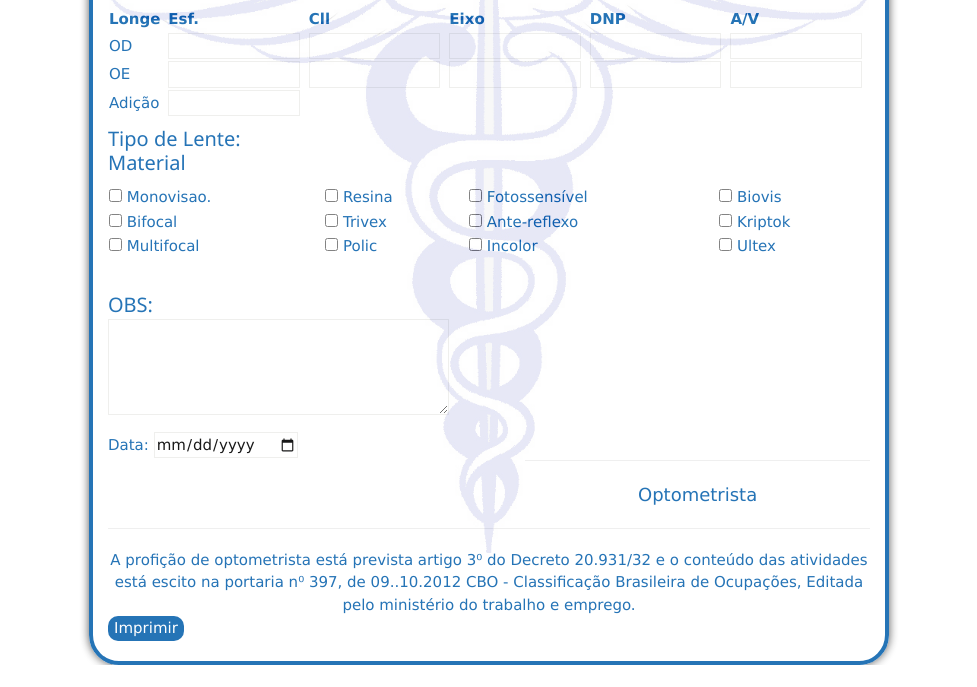
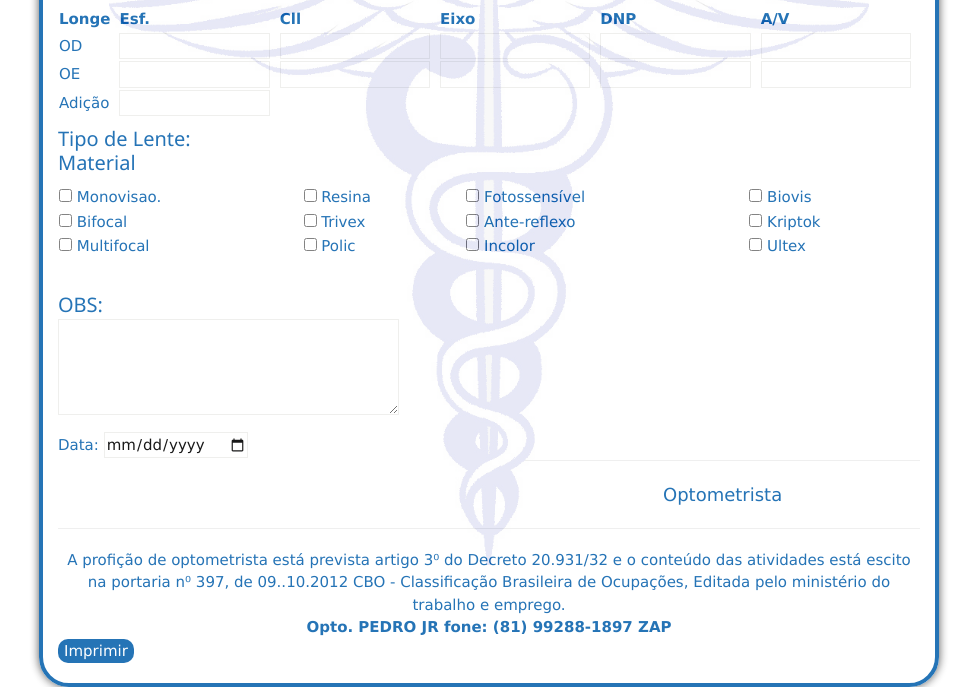
Before and after one commit to leotimbauba/projetos, a plain HTML site: page index.html in a window 1280 px wide. Shown: the part 223-910 px from the top of the page, without its empty margins (151-1128 px from the left). Before the commit the page ends 888 px from the top, so only its background shows below. Drawn offline with Linux system fonts and the light colour scheme.

Commit message:
atualizado

```diff
--- a/css/style.css
+++ b/css/style.css
@@ -43,7 +43,7 @@ img{
 .linhafild{
     border: 4px solid #0e65af;
     border-radius: 30px;
-    max-width: 800px;
+    max-width: 900px;
 }
 
 /*H1 Prescrição*/
--- a/index.html
+++ b/index.html
@@ -96,7 +96,9 @@
 
     <p>A profição de optometrista está prevista artigo 3⁰ do Decreto 20.931/32 e o
       conteúdo das atividades está escito na portaria n⁰ 397, de 09..10.2012
-      CBO - Classificação Brasileira de Ocupações, Editada pelo ministério do trabalho e emprego.</p>
+      CBO - Classificação Brasileira de Ocupações, Editada pelo ministério do trabalho e emprego.
+      <br> <strong>Opto. PEDRO JR fone: (81) 99288-1897 ZAP</strong>
+    </p>
     <button class="botao" onclick="imprimir();">Imprimir</button>
     <script>
       function imprimir() {
```
